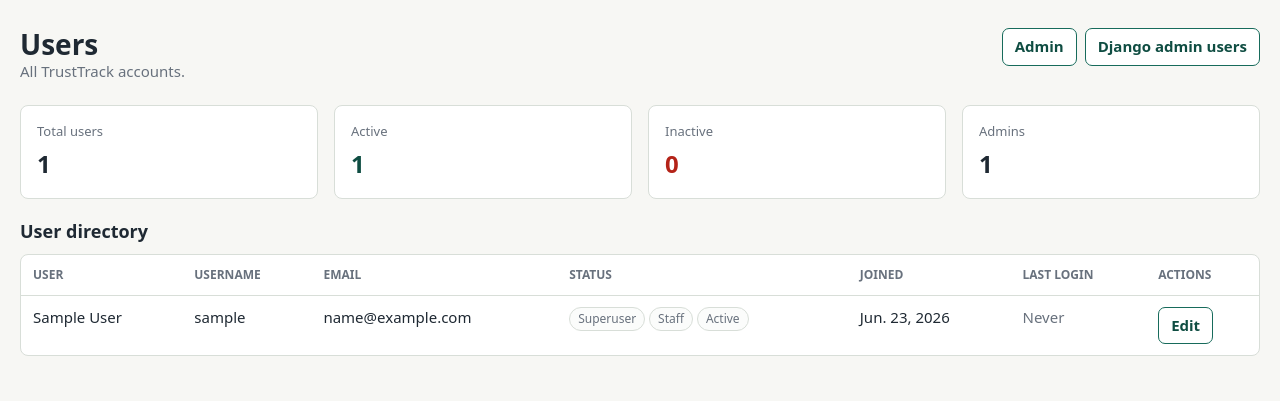
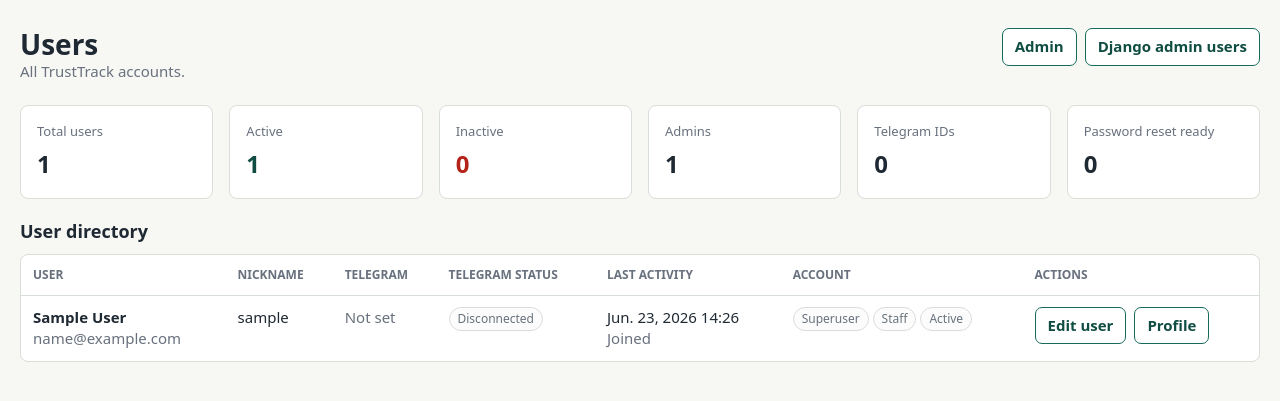
Before and after one commit to Turkevych96/TrustTrack, a Django app: page /admin-panel/users/ in a window 1280 px wide. Shown: the part 51-452 px from the top of the page. Run offline with Django 5.2, Linux system fonts and the light colour scheme; the visitor is signed in with stand-in values (Sample User, id 1); data comes from the database, SQL or seed files in the repository.

Commit message:
feat: update admin user management interface with Telegram integration and password reset functionality

```diff
--- a/ledger/templates/ledger/admin_profile_form.html
+++ b/ledger/templates/ledger/admin_profile_form.html
@@ -11,7 +11,7 @@
         <div class="muted">{{ profile_obj.user|user_label }}</div>
     </div>
     <div class="actions">
-        <a class="button secondary" href="{% url 'ledger:admin_profiles' %}">Profiles</a>
+        <a class="button secondary" href="{% url 'ledger:admin_users' %}">Users</a>
         <a class="button secondary" href="{% url 'admin:ledger_userprofile_change' profile_obj.pk %}">Django admin profile</a>
     </div>
 </div>
@@ -79,7 +79,7 @@
     {% endfor %}
     <div class="actions">
         <button class="button" type="submit">Save profile</button>
-        <a class="button secondary" href="{% url 'ledger:admin_profiles' %}">Cancel</a>
+        <a class="button secondary" href="{% url 'ledger:admin_users' %}">Cancel</a>
     </div>
 </form>
 {% endblock %}
--- a/ledger/templates/ledger/admin_users.html
+++ b/ledger/templates/ledger/admin_users.html
@@ -19,7 +19,7 @@
 <section class="grid admin-metrics">
     <div class="panel">
         <div class="metric-label">Total users</div>
-        <div class="metric-value">{{ users|length }}</div>
+        <div class="metric-value">{{ user_rows|length }}</div>
     </div>
     <div class="panel">
         <div class="metric-label">Active</div>
@@ -33,6 +33,14 @@
         <div class="metric-label">Admins</div>
         <div class="metric-value">{{ staff_users_count }}</div>
     </div>
+    <div class="panel">
+        <div class="metric-label">Telegram IDs</div>
+        <div class="metric-value">{{ telegram_profiles_count }}</div>
+    </div>
+    <div class="panel">
+        <div class="metric-label">Password reset ready</div>
+        <div class="metric-value">{{ telegram_ready_count }}</div>
+    </div>
 </section>
 
 <section class="section-gap">
@@ -44,26 +52,54 @@
             <thead>
                 <tr>
                     <th>User</th>
-                    <th>Username</th>
-                    <th>Email</th>
-                    <th>Status</th>
-                    <th>Joined</th>
-                    <th>Last login</th>
+                    <th>Nickname</th>
+                    <th>Telegram</th>
+                    <th>Telegram status</th>
+                    <th>Last activity</th>
+                    <th>Account</th>
                     <th>Actions</th>
                 </tr>
             </thead>
             <tbody>
-                {% for user in users %}
+                {% for row in user_rows %}
                     <tr>
-                        <td>{{ user|user_label }}</td>
-                        <td>{{ user.username }}</td>
-                        <td>{% if user.email %}{{ user.email }}{% else %}<span class="muted">Not set</span>{% endif %}</td>
-                        <td>{% include "ledger/partials/user_status_badges.html" with user=user %}</td>
-                        <td>{{ user.date_joined|date:"M. j, Y" }}</td>
-                        <td>{% if user.last_login %}{{ user.last_login|date:"M. j, Y H:i" }}{% else %}<span class="muted">Never</span>{% endif %}</td>
+                        <td>
+                            <strong>{{ row.user|user_label }}</strong>
+                            <div class="muted">{% if row.user.email %}{{ row.user.email }}{% else %}No email{% endif %}</div>
+                        </td>
+                        <td>{{ row.user.username }}</td>
+                        <td>
+                            {% if row.profile.telegram_display_name %}
+                                {{ row.profile.telegram_display_name }}
+                            {% elif row.profile.telegram_id %}
+                                {{ row.profile.telegram_id }}
+                            {% else %}
+                                <span class="muted">Not set</span>
+                            {% endif %}
+                        </td>
+                        <td>
+                            {% if row.profile.telegram_lookup_error %}
+                                <span class="badge">Error</span>
+                                <div class="setting-note">{{ row.profile.telegram_lookup_error }}</div>
+                            {% elif row.profile.telegram_id and row.profile.telegram_display_name %}
+                                <span class="badge">Verified</span>
+                            {% elif row.profile.telegram_id and row.profile.telegram_checked_at %}
+                                <span class="badge">Checked</span>
+                            {% elif row.profile.telegram_id %}
+                                <span class="badge">Needs check</span>
+                            {% else %}
+                                <span class="badge">Disconnected</span>
+                            {% endif %}
+                        </td>
+                        <td>
+                            {{ row.activity.value|date:"M. j, Y H:i" }}
+                            <div class="muted">{{ row.activity.label }}</div>
+                        </td>
+                        <td>{% include "ledger/partials/user_status_badges.html" with user=row.user %}</td>
                         <td>
                             <div class="actions">
-                                <a class="button secondary" href="{% url 'ledger:admin_user_update' user.pk %}">Edit</a>
+                                <a class="button secondary" href="{% url 'ledger:admin_user_update' row.user.pk %}">Edit user</a>
+                                <a class="button secondary" href="{% url 'ledger:admin_profile_update' row.profile.pk %}">Profile</a>
                             </div>
                         </td>
                     </tr>
--- a/ledger/templates/ledger/base.html
+++ b/ledger/templates/ledger/base.html
@@ -284,8 +284,31 @@
         .button:disabled:hover {
             background: var(--accent);
         }
+        .button.secondary:disabled:hover {
+            background: var(--panel);
+        }
         .button.danger:disabled:hover {
             background: var(--danger);
+        }
+        .admin-dialog {
+            width: min(520px, calc(100vw - 40px));
+            max-width: calc(100vw - 40px);
+            max-height: calc(100dvh - 48px);
+            overflow-x: hidden;
+            overflow-y: auto;
+            border: 1px solid var(--line);
+            border-radius: 8px;
+            padding: 16px;
+            color: var(--ink);
+            background: var(--panel);
+            box-shadow: 0 18px 48px rgba(31, 41, 51, 0.22);
+        }
+        .admin-dialog::backdrop {
+            background: rgba(31, 41, 51, 0.28);
+        }
+        .admin-dialog form,
+        .admin-dialog input {
+            min-width: 0;
         }
         .icon-button {
             width: 36px;
--- a/ledger/views.py
+++ b/ledger/views.py
@@ -130,6 +130,39 @@ def _password_reset_message(user, temporary_password):
     )
 
 
+def _admin_user_activity(user, profile):
+    if user.last_login:
+        return {
+            'label': 'Last login',
+            'value': user.last_login,
+        }
+    if profile.telegram_checked_at:
+        return {
+            'label': 'Telegram checked',
+            'value': profile.telegram_checked_at,
+        }
+    return {
+        'label': 'Joined',
+        'value': user.date_joined,
+    }
+
+
+def _admin_user_rows(users):
+    rows = []
+    for user in users:
+        profile_obj, reset_ready, reset_reason = _password_reset_telegram_status(user)
+        rows.append(
+            {
+                'user': user,
+                'profile': profile_obj,
+                'activity': _admin_user_activity(user, profile_obj),
+                'password_reset_ready': reset_ready,
+                'password_reset_reason': reset_reason,
+            }
+        )
+    return rows
+
+
 def signup(request):
     if request.user.is_authenticated:
         return redirect('ledger:dashboard')
@@ -221,16 +254,25 @@ def admin_users(request):
     if not request.user.is_staff:
         return HttpResponseForbidden('Only staff users can access the admin panel.')
 
+    _ensure_user_profiles()
     user_model = get_user_model()
-    users = user_model.objects.all().order_by('username')
+    users = list(
+        user_model.objects
+        .select_related('trusttrack_profile')
+        .all()
+        .order_by('username')
+    )
+    user_rows = _admin_user_rows(users)
     return render(
         request,
         'ledger/admin_users.html',
         {
-            'users': users,
-            'active_users_count': users.filter(is_active=True).count(),
-            'staff_users_count': users.filter(is_staff=True).count(),
-            'inactive_users_count': users.filter(is_active=False).count(),
+            'user_rows': user_rows,
+            'active_users_count': sum(1 for user in users if user.is_active),
+            'staff_users_count': sum(1 for user in users if user.is_staff),
+            'inactive_users_count': sum(1 for user in users if not user.is_active),
+            'telegram_profiles_count': sum(1 for row in user_rows if row['profile'].telegram_id),
+            'telegram_ready_count': sum(1 for row in user_rows if row['password_reset_ready']),
         },
     )
 
@@ -242,7 +284,6 @@ def admin_user_update(request, pk):
 
     user_model = get_user_model()
     target_user = get_object_or_404(user_model, pk=pk)
-    password_reset_profile, password_reset_ready, password_reset_reason = _password_reset_telegram_status(target_user)
     if request.method == 'POST':
         form = AdminUserForm(request.POST, instance=target_user, actor=request.user)
         if form.is_valid():
@@ -252,15 +293,15 @@ def admin_user_update(request, pk):
     else:
         form = AdminUserForm(instance=target_user, actor=request.user)
 
+    _, reset_ready, reset_reason = _password_reset_telegram_status(target_user)
     return render(
         request,
         'ledger/admin_user_form.html',
         {
             'form': form,
             'target_user': target_user,
-            'password_reset_profile': password_reset_profile,
-            'password_reset_ready': password_reset_ready,
-            'password_reset_reason': password_reset_reason,
+            'password_reset_ready': reset_ready,
+            'password_reset_reason': reset_reason,
         },
     )
 
@@ -273,13 +314,17 @@ def admin_user_reset_password(request, pk):
 
     user_model = get_user_model()
     target_user = get_object_or_404(user_model, pk=pk)
+    next_url_name = request.POST.get('next')
+    if next_url_name not in {'ledger:admin_users', 'ledger:admin_user_update'}:
+        next_url_name = 'ledger:admin_users'
+    redirect_kwargs = {'pk': target_user.pk} if next_url_name == 'ledger:admin_user_update' else {}
     profile_obj, reset_ready, reset_reason = _password_reset_telegram_status(target_user)
     if request.POST.get('reset_confirm_username') != target_user.username:
         messages.error(request, 'Type the current username to confirm the password reset.')
-        return redirect('ledger:admin_user_update', pk=target_user.pk)
+        return redirect(next_url_name, **redirect_kwargs)
     if not reset_ready:
         messages.error(request, f'Password reset is not available: {reset_reason}')
-        return redirect('ledger:admin_user_update', pk=target_user.pk)
+        return redirect(next_url_name, **redirect_kwargs)
 
     temporary_password = _generate_temporary_password()
     try:
@@ -297,7 +342,7 @@ def admin_user_reset_password(request, pk):
             request,
             f'Telegram accepted the reset message for {target_user.username}. The password was reset.',
         )
-    return redirect('ledger:admin_user_update', pk=target_user.pk)
+    return redirect(next_url_name, **redirect_kwargs)
 
 
 @login_required
@@ -305,20 +350,7 @@ def admin_profiles(request):
     if not request.user.is_staff:
         return HttpResponseForbidden('Only staff users can access the admin panel.')
 
-    _ensure_user_profiles()
-    profiles = UserProfile.objects.select_related('user').order_by('user__username')
-    return render(
-        request,
-        'ledger/admin_profiles.html',
-        {
-            'profiles': profiles,
-            'profiles_count': profiles.count(),
-            'telegram_profiles_count': profiles.filter(telegram_id__isnull=False).count(),
-            'telegram_error_count': profiles.exclude(telegram_lookup_error='').count(),
-            'planner_enabled_count': profiles.filter(show_planner_module=True).count(),
-            'balance_history_enabled_count': profiles.filter(show_dashboard_balance_history=True).count(),
-        },
-    )
+    return redirect('ledger:admin_users')
 
 
 @login_required
@@ -335,7 +367,7 @@ def admin_profile_update(request, pk):
             if profile_obj.telegram_id != old_telegram_id:
                 _clear_telegram_identity(profile_obj)
             messages.success(request, f'Profile for {user_label(profile_obj.user)} was updated.')
-            return redirect('ledger:admin_profiles')
+            return redirect('ledger:admin_users')
     else:
         form = AdminProfileForm(instance=profile_obj)
 
@@ -357,8 +389,8 @@ def admin_profile_check_telegram(request, pk):
 
     profile_obj = get_object_or_404(UserProfile.objects.select_related('user'), pk=pk)
     next_url_name = request.POST.get('next')
-    if next_url_name not in {'ledger:admin_profiles', 'ledger:admin_profile_update'}:
-        next_url_name = 'ledger:admin_profiles'
+    if next_url_name not in {'ledger:admin_users', 'ledger:admin_profile_update'}:
+        next_url_name = 'ledger:admin_users'
     if not profile_obj.telegram_id:
         _clear_telegram_identity(profile_obj)
         messages.error(request, f'Add a Telegram ID for {user_label(profile_obj.user)} before checking.')
```
Also changed, not shown: ledger/templates/ledger/admin_panel.html (+1 -8 lines), ledger/templates/ledger/admin_profiles.html (deleted, +0 -104 lines), ledger/templates/ledger/admin_user_form.html (+62 -50 lines), ledger/tests.py (+36 -27 lines).
